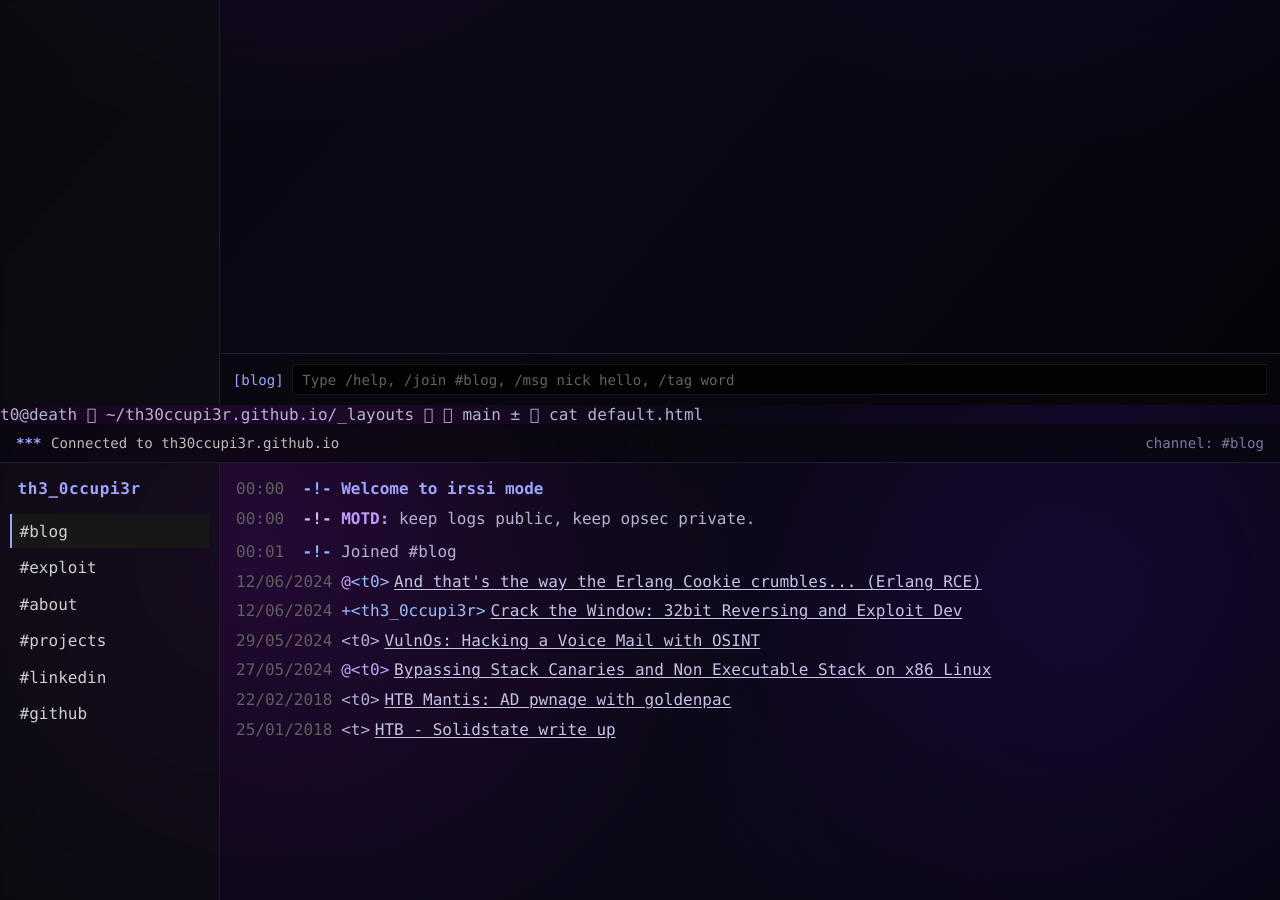
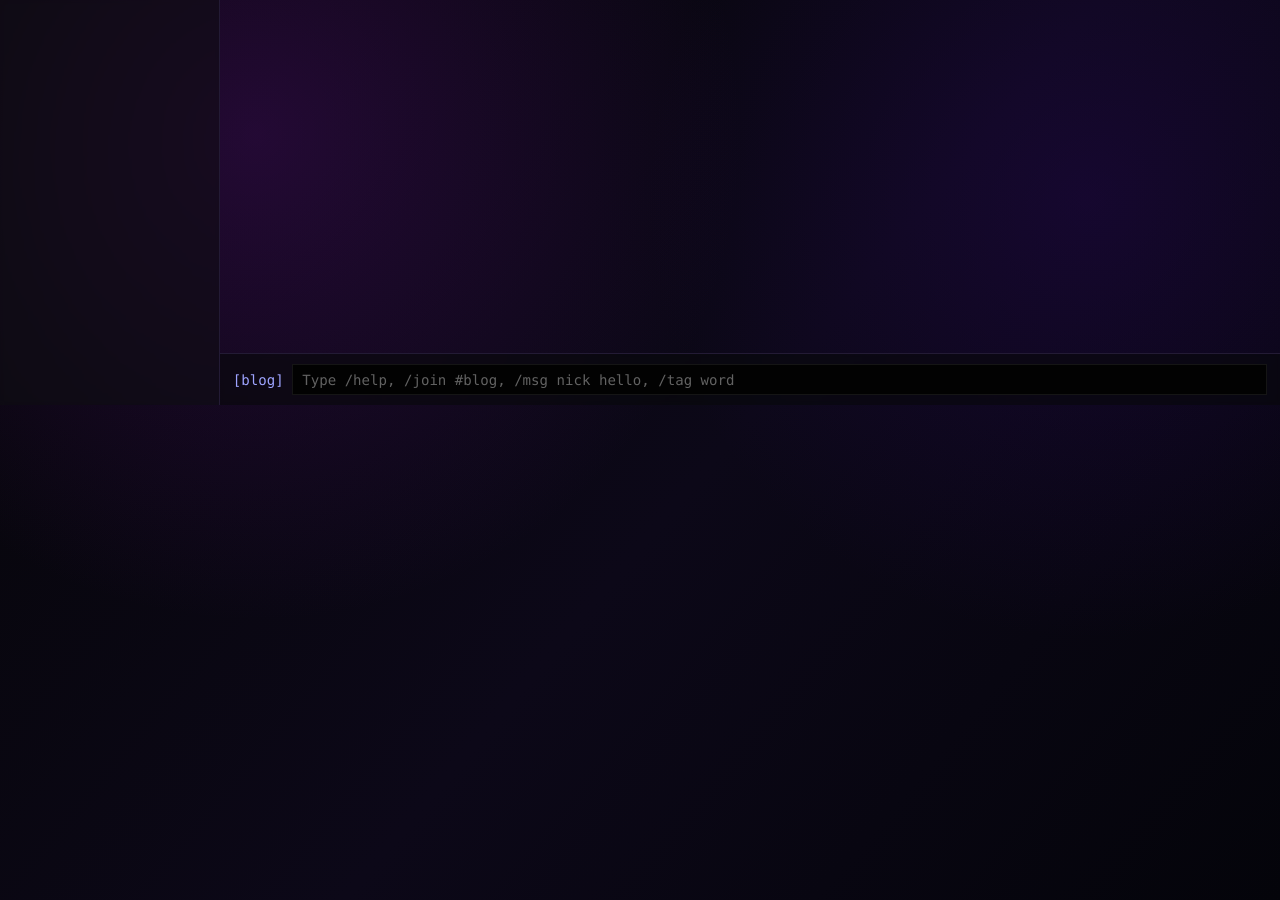
Before and after one commit to th30ccupi3r/th30ccupi3r.github.io, a Jekyll site: the page built from index.html, in a window 1280 px wide and 900 px high, scrolled down 495 px. Built offline with Jekyll 4.4.1, drawn with Linux system fonts in a browser that asks for light colours; after the commit the page ends 900 px from its top, so only the background shows below that.

Commit message:
Update default.html

```diff
--- a/_layouts/default.html
+++ b/_layouts/default.html
@@ -90,96 +90,3 @@
   <script src="{{ '/assets/js/bitchx-theme.js' | relative_url }}"></script>
 </body>
 </html>
- t0@death  ~/th30ccupi3r.github.io/_layouts   main ±  cat default.html
-<!DOCTYPE html>
-<html lang="en">
-<head>
-  <meta charset="UTF-8">
-  <meta name="viewport" content="width=device-width, initial-scale=1.0">
-  <title>{% if page.title %}{{ page.title }} | {% endif %}{{ site.title }}</title>
-  <link rel="stylesheet" href="{{ '/assets/css/bitchx-theme.css' | relative_url }}">
-   <link rel="shortcut icon" href="{{ "/assets/favicon.ico" | relative_url }}" />
-</head>
-<body data-baseurl="{{ site.baseurl | default: '' }}" data-github-url="{{ site.github_url }}" data-startup-tag="{{ page.startup_tag | default: site.startup_tag | default: site.title | default: 'bitchx' }}">
-  <div class="desktop-gate" id="desktop-gate" aria-hidden="true">
-    <div class="desktop-gate-inner">
-      <p class="gate-kicker">BLACKHAT REMOTE TERMINAL</p>
-      <h2 class="gate-title glitch" data-text="DESKTOP ACCESS ONLY">DESKTOP ACCESS ONLY</h2>
-      <p class="gate-copy">This interface is locked to desktop-class terminals. Mobile sessions are sandboxed and denied.</p>
-      <p class="gate-copy gate-mono">error 0xD35K-ONLY :: reconnect from a desktop browser</p>
-    </div>
-  </div>
-  <div class="irc-shell">
-    <header class="statusbar">
-      <span class="ansi ansi-green">***</span>
-      <span>Connected to th30ccupi3r.github.io</span>
-      <span class="status-right">channel: #{{ page.channel | default: "blog" }}</span>
-    </header>
-
-    <div class="irc-main">
-      <aside class="channel-list">
-        <h1>{{ site.title }}</h1>
-        <nav>
-          <a href="{{ '/' | relative_url }}" class="{% if page.channel == 'blog' %}active{% endif %}">#blog</a>
-          <a href="{{ '/exploit/' | relative_url }}" class="{% if page.channel == 'exploit' %}active{% endif %}">#exploit</a>
-          <a href="{{ '/about/' | relative_url }}" class="{% if page.channel == 'about' %}active{% endif %}">#about</a>
-          <a href="{{ '/projects/' | relative_url }}" class="{% if page.channel == 'projects' %}active{% endif %}">#projects</a>
-	 <a href="{{ site.linkedin }}">#linkedin</a>
-	 <a href="{{ site.github_url }}">#github</a>
-        </nav>
-      </aside>
-
-      <main class="chat-pane">
-        <section class="chat-log" id="chat-log">
-          <p class="chat-line replay"><span class="timestamp">00:00</span> <span class="ansi ansi-cyan">-!-</span> <span class="ansi ansi-green">Welcome to irssi mode</span></p>
-          <p class="chat-line replay"><span class="timestamp">00:00</span> <span class="ansi ansi-yellow">-!-</span> <span class="ansi ansi-red">MOTD:</span> keep logs public, keep opsec private.</p>
-          <div class="chat-line replay graffiti-line" id="startup-graffiti"></div>
-          <p class="chat-line replay"><span class="timestamp">00:01</span> <span class="ansi ansi-cyan">-!-</span> Joined #{{ page.channel | default: "blog" }}</p>
-
-          {% if page.channel == "blog" %}
-            {% for post in site.posts %}
-              <p class="chat-line replay"><span class="timestamp">{{ post.date | date: "%d/%m/%Y" }}</span><span class="prefix {% if post.rank == '@' %}op{% elsif post.rank == '+' %}voice{% endif %}">{{ post.rank }}</span><span class="nick" style="--nick-color: {{ post.nick_color | default: '#5fd7ff' }};">{{ post.nick | default: "guest" }}</span><a class="msg-link" href="{{ post.url | relative_url }}">{{ post.title }}</a></p>
-            {% else %}
-              <p class="chat-line replay"><span class="timestamp">00:02</span> <span class="ansi ansi-yellow">-!-</span> No blog messages yet.</p>
-            {% endfor %}
-          {% endif %}
-
-          {% if page.channel == "exploit" %}
-            {% for item in site.data.exploits %}
-              <p class="chat-line replay"><span class="timestamp">{{ item.time | default: "00:10" }}</span><span class="prefix {% if item.rank == '@' %}op{% elsif item.rank == '+' %}voice{% endif %}">{{ item.rank }}</span><span class="nick" style="--nick-color: {{ item.nick_color | default: '#5fd7ff' }};">{{ item.nick | default: "guest" }}</span><a class="msg-link" href="{{ item.url }}" target="_blank" rel="noopener noreferrer">{{ item.title }}</a></p>
-            {% else %}
-              <p class="chat-line replay"><span class="timestamp">00:11</span> <span class="ansi ansi-yellow">-!-</span> No exploit links configured.</p>
-            {% endfor %}
-          {% endif %}
-
-          {% if page.channel == "about" %}
-            <p class="chat-line replay"><span class="timestamp">00:09</span><span class="prefix {% if page.rank == '@' %}op{% elsif page.rank == '+' %}voice{% endif %}">{{ page.rank }}</span><span class="nick" style="--nick-color: {{ page.nick_color | default: '#87ff87' }};">{{ page.nick | default: "sysop" }}</span><span class="msg-text">{{ page.title }}</span></p>
-            <article class="chat-line replay post-content channel-content">{{ content }}</article>
-          {% endif %}
-
-          {% if page.channel == "projects" %}
-            <div class="chat-line replay project-line">
-              <span class="timestamp">00:09</span><span class="prefix {% if page.rank == '@' %}op{% elsif page.rank == '+' %}voice{% endif %}">{{ page.rank }}</span><span class="nick" style="--nick-color: {{ page.nick_color | default: '#87ff87' }};">{{ page.nick | default: "sysop" }}</span><span class="msg-text project-links">{{ content }}</span>
-            </div>
-          {% endif %}
-        </section>
-
-        <footer class="inputbar">
-          <span>[{{ page.channel | default: "blog" }}]</span>
-          <input
-            id="command-input"
-            type="text"
-            value=""
-            placeholder="Type /help, /join #blog, /msg nick hello, /tag word"
-            aria-label="channel command"
-            autocomplete="off"
-            spellcheck="false"
-          >
-        </footer>
-      </main>
-    </div>
-  </div>
-
-  <script src="{{ '/assets/js/bitchx-theme.js' | relative_url }}"></script>
-</body>
-</html>
```
